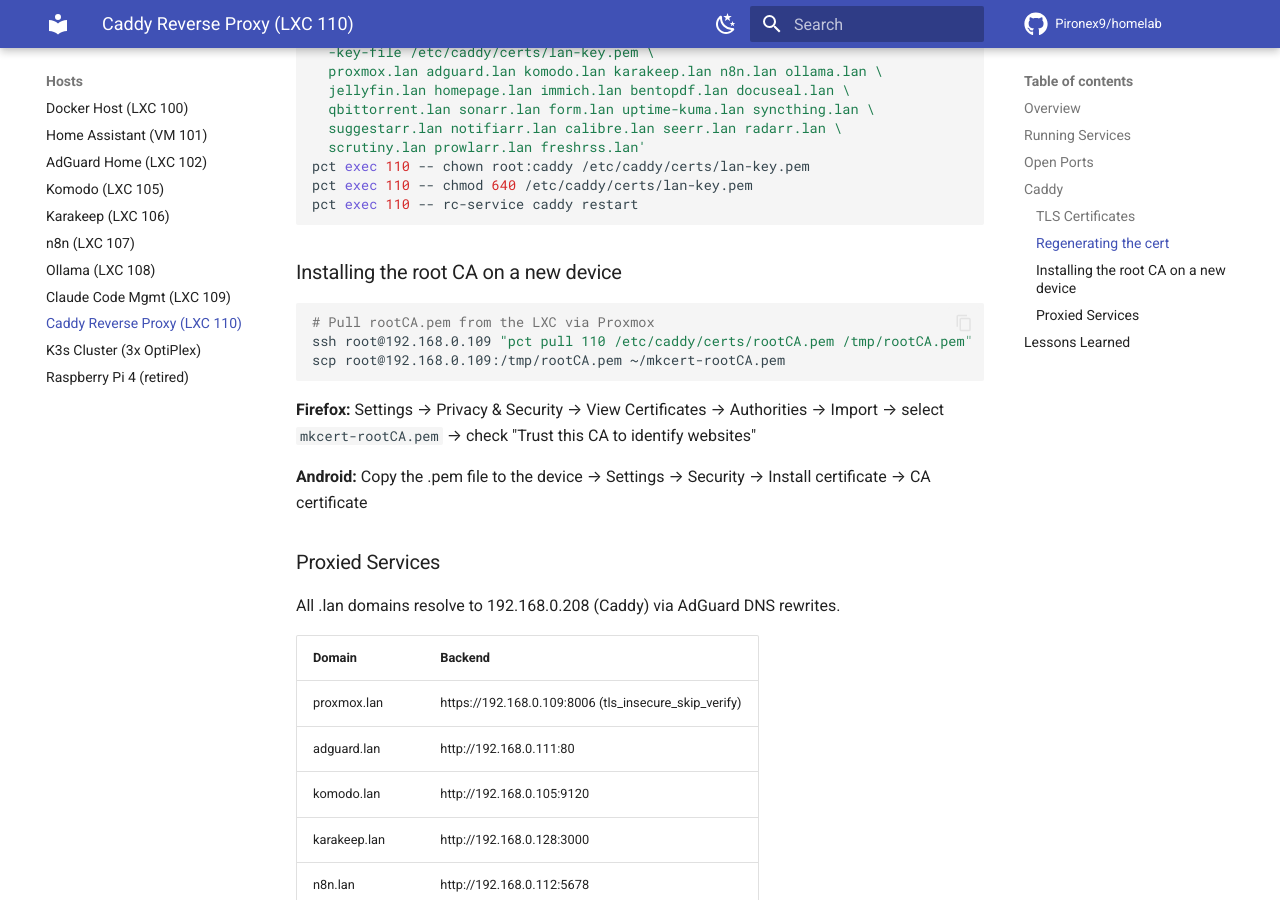
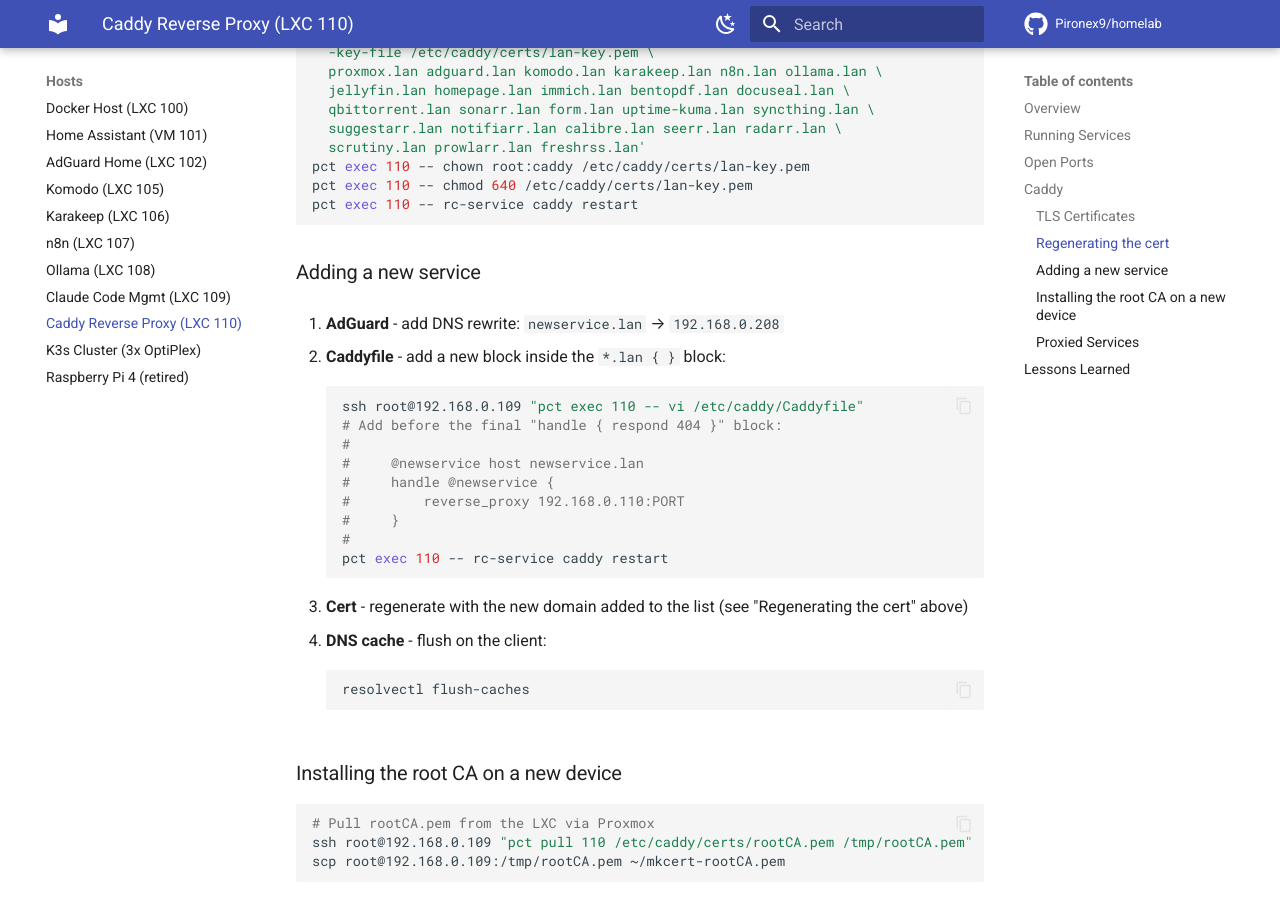
Before and after one commit to Pironex9/homelab, an MkDocs documentation site: the page built from docs/hosts/caddy.md, in a window 1280 px wide and 900 px high, scrolled down 1916 px. Built offline with MkDocs 1.6.1 and Material for MkDocs 9.7.7, drawn with Linux system fonts in a browser that asks for light colours; comment, search, counter and statistics services are not loaded.

Commit message:
Add 'adding a new service' guide to caddy doc

````diff
--- a/docs/hosts/caddy.md
+++ b/docs/hosts/caddy.md
@@ -64,6 +64,30 @@
 pct exec 110 -- rc-service caddy restart
 ```
 
+### Adding a new service
+
+1. **AdGuard** - add DNS rewrite: `newservice.lan` → `192.168.0.208`
+
+2. **Caddyfile** - add a new block inside the `*.lan { }` block:
+```bash
+ssh root@192.168.0.109 "pct exec 110 -- vi /etc/caddy/Caddyfile"
+# Add before the final "handle { respond 404 }" block:
+#
+#     @newservice host newservice.lan
+#     handle @newservice {
+#         reverse_proxy 192.168.0.110:PORT
+#     }
+#
+pct exec 110 -- rc-service caddy restart
+```
+
+3. **Cert** - regenerate with the new domain added to the list (see "Regenerating the cert" above)
+
+4. **DNS cache** - flush on the client:
+```bash
+resolvectl flush-caches
+```
+
 ### Installing the root CA on a new device
 
 ```bash
````
